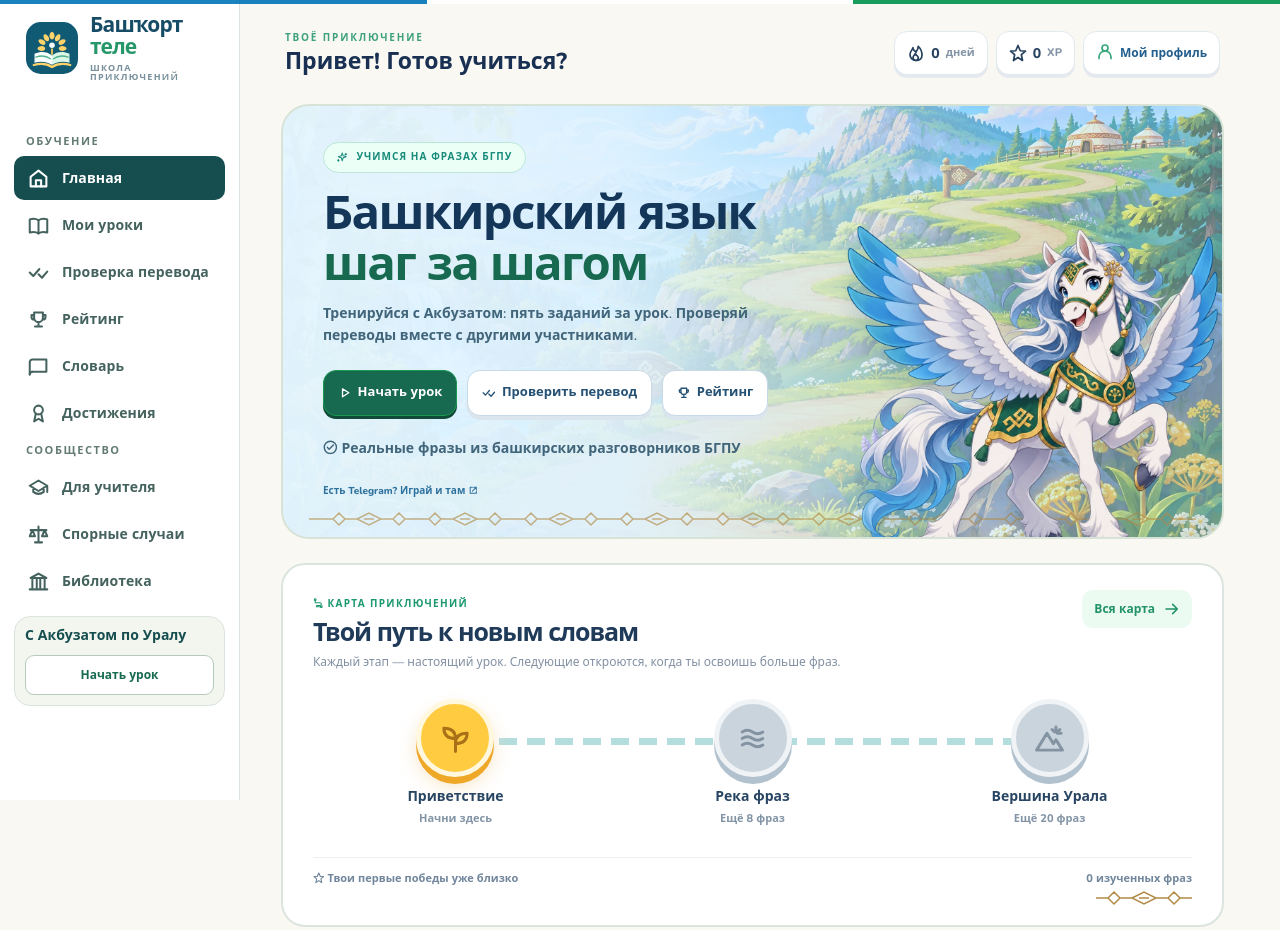
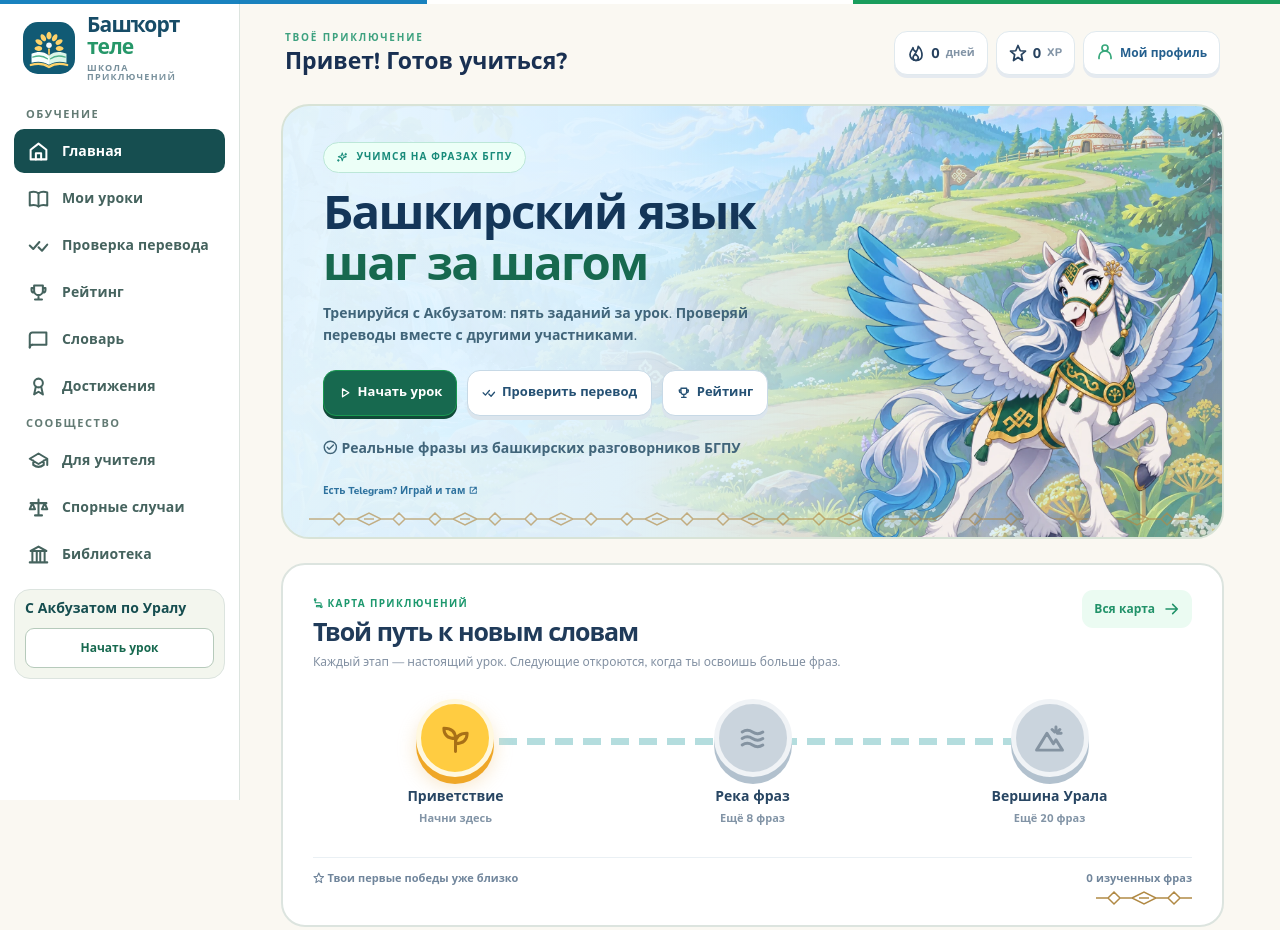
Before and after one commit to KerixSq/bashkir-language-school, a plain HTML site: page web/index.html in a window 1280 px wide. Shown: the top 930 px of the page. Drawn offline with nearby package versions, Linux system fonts and the light colour scheme.

Commit message:
fix: remove legacy brand spacing from viewport sidebar

```diff
--- a/web/assets/visual-polish.css
+++ b/web/assets/visual-polish.css
@@ -2,7 +2,7 @@
 :root { --school-ink:#203d3b; --school-green:#17694f; --school-teal:#164e50; --school-gold:#ac8139; --school-cream:#faf8f2; --school-line:#dce4df; }
 body, .app-layout, .app-center { background:var(--school-cream)!important; color:var(--school-ink)!important; }
 .app-sidebar { border-right:1px solid var(--school-line)!important; }
-.app-brand { margin-bottom:10px!important; }
+.app-brand { margin-bottom:10px!important; padding:0 4px 8px; }
 .app-nav-group-title { color:#637b74; font-size:11px; padding:8px 12px 6px; }
 .app-nav-group-second { padding-top:16px; }
 .app-sidebar-nav .app-nav-item { font-weight:700!important; color:#45635e!important; min-height:44px; padding:9px 12px!important; border-radius:10px!important; transition:background .16s,color .16s; }
```
Also changed, not shown: 2 other files.
